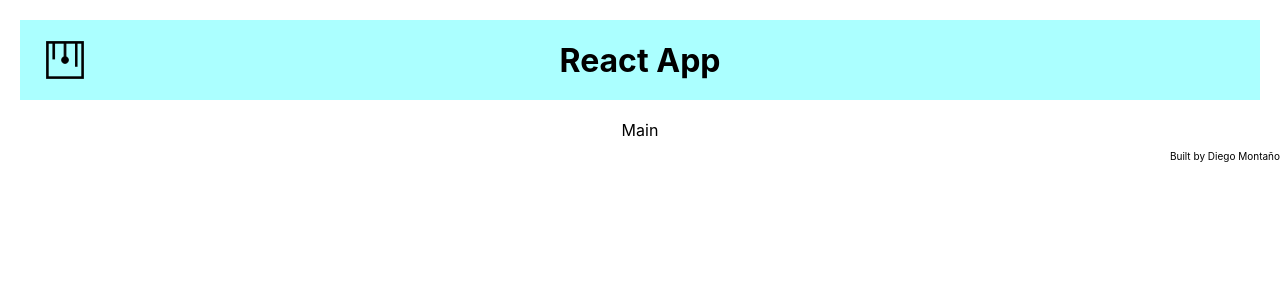
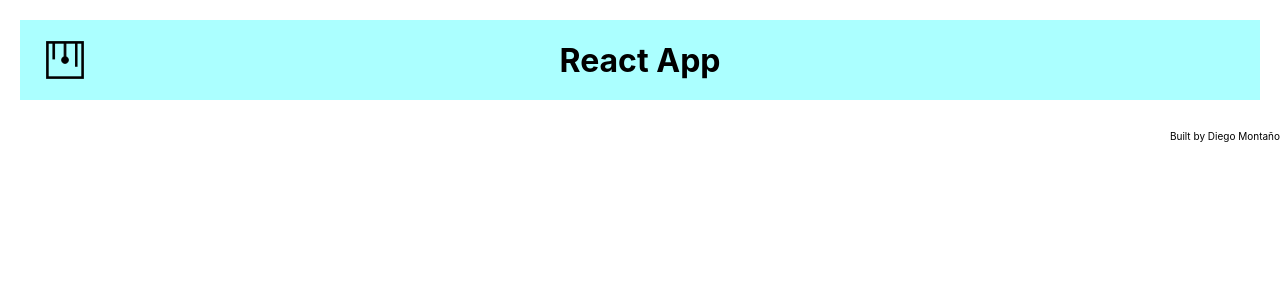
Before and after one commit to MontanoDiego/scratch-noughts-crosses, a React (Create React App) app: page / in a window 1280 px wide. Shown: the top 300 px of the page. Built offline with nearby package versions, Linux system fonts and the light colour scheme.

Commit message:
created context and imported to index

```diff
--- /dev/null
+++ b/src/Context/GameContext.js
@@ -0,0 +1,19 @@
+const { createContext, useState } = require('react');
+
+
+const GameContext = createContext();
+
+const GameProvider = ({ children }) => {
+  // game state
+  const [value, setValue] = useState([]);
+
+
+  // functions
+
+
+  return <GameContext.Provider value={{
+    // props
+  }}>{children}</GameContext.Provider>;
+};
+
+export { GameContext, GameProvider };
--- a/src/components/Main/Main.js
+++ b/src/components/Main/Main.js
@@ -2,7 +2,12 @@ import React from 'react';
 import './Main.css';
 
 export default function Main() {
+
+
+  // hardcode for styling purposes
   return (
-    <div>Main</div>
+    <div>
+
+    </div>
   );
 }
--- a/src/index.js
+++ b/src/index.js
@@ -3,11 +3,14 @@ import ReactDOM from 'react-dom/client';
 import './index.css';
 import App from './App';
 import reportWebVitals from './reportWebVitals';
+import { GameProvider } from './Context/GameContext.js';
 
 const root = ReactDOM.createRoot(document.getElementById('root'));
 root.render(
   <React.StrictMode>
-    <App />
+    <GameProvider>
+      <App />
+    </GameProvider>
   </React.StrictMode>
 );
 
```
